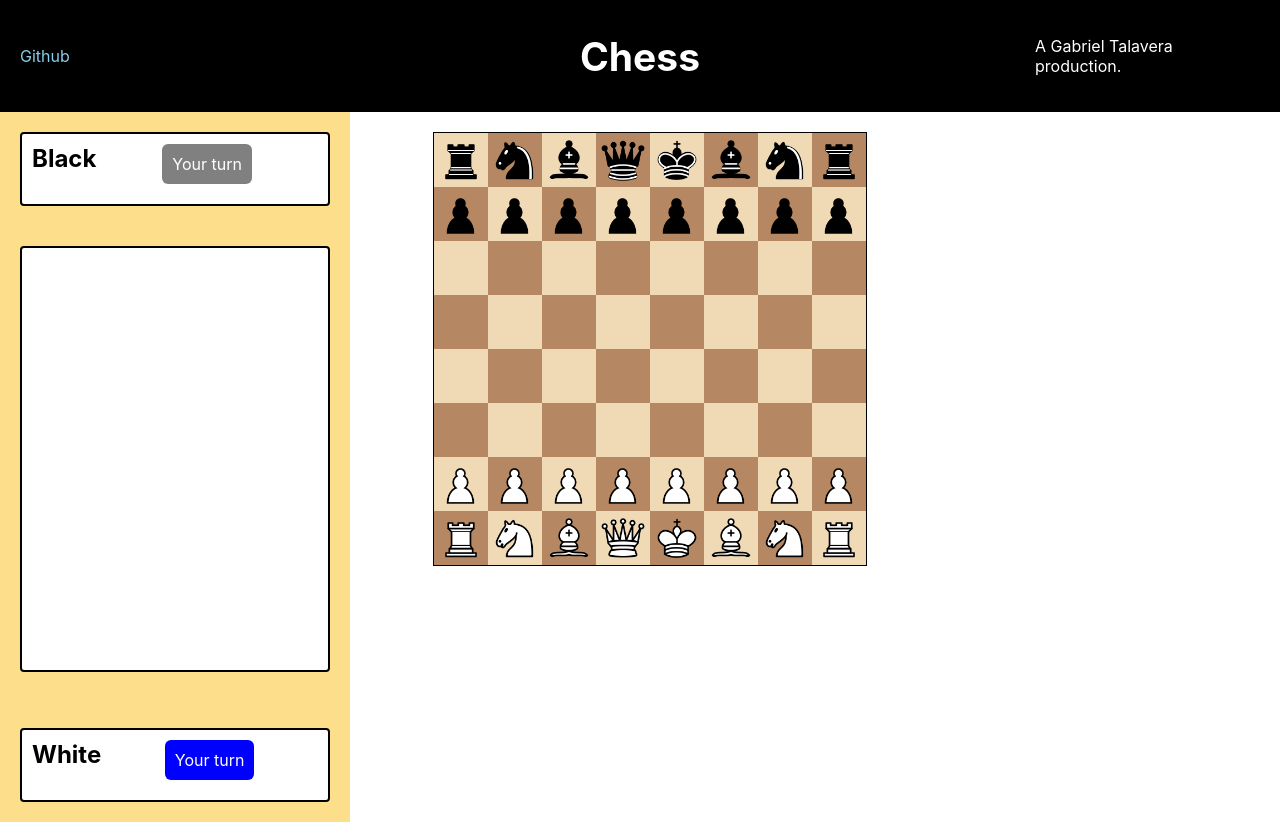
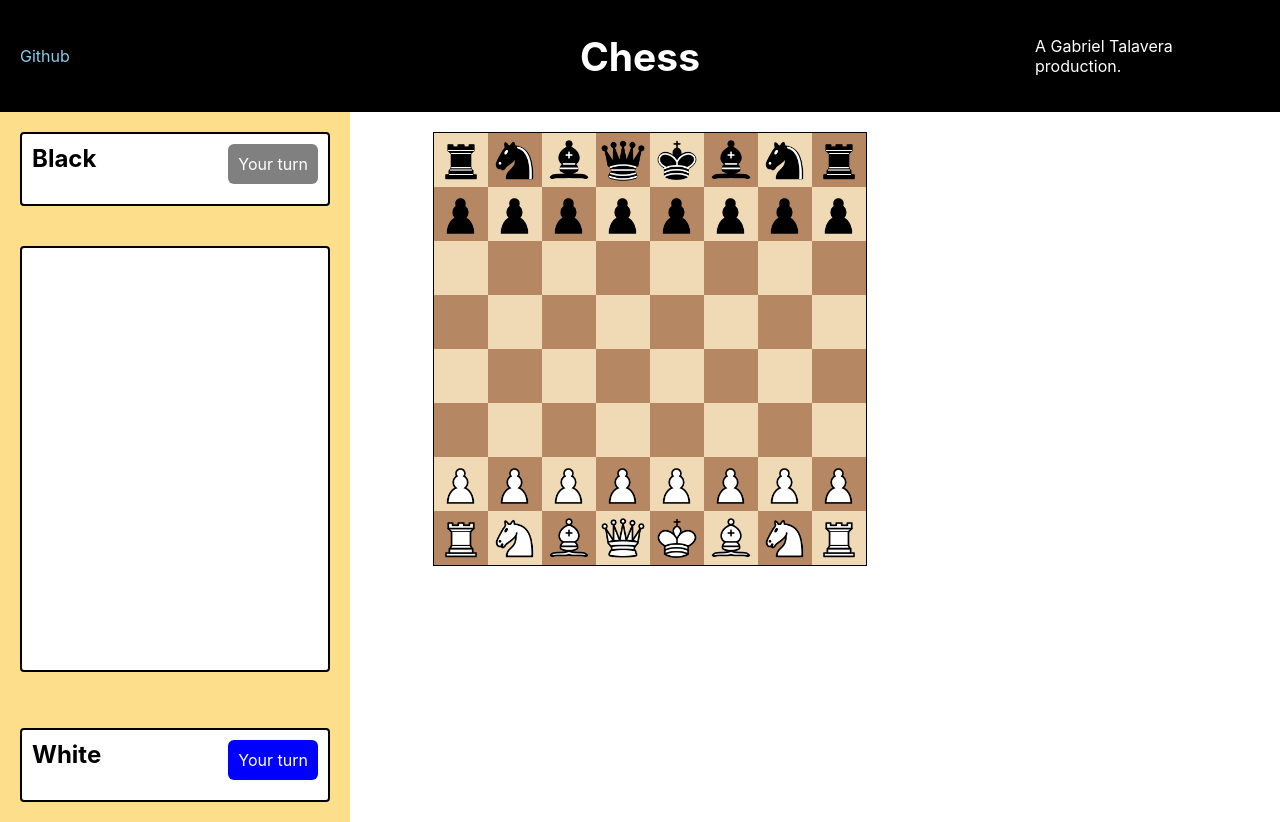
Before and after one commit to gabrieltal/chess, a React (Create React App) app: page / in a window 1280 px wide. Built offline with nearby package versions, Linux system fonts and the light colour scheme.

Commit message:
Minor clean up to the playercard flex flow

```diff
--- a/src/components/playercard.jsx
+++ b/src/components/playercard.jsx
@@ -3,10 +3,14 @@ import React from 'react';
 export default class PlayerCard extends React.Component {
   render() {
     return (
-        <div className="player-card bg-white d-flex align-items-start justify-content-between p-1 m-2">
-          <h2 className="m-0 capitalize">{this.props.player.color}</h2>
-          <span className={`bg-grey p-1 white badge ${this.props.current === this.props.player ? 'bg-blue' : 'bg-grey' }`}>Your turn</span>
+        <div className="player-card bg-white d-flex flex-column p-1 m-2">
+          <div className="d-flex justify-content-between">
+            <h2 className="m-0 capitalize">{this.props.player.color}</h2>
+            <span className={`bg-grey p-1 white badge ${this.props.current === this.props.player ? 'bg-blue' : 'bg-grey' }`}>Your turn</span>
+          </div>
+
           <div className="graveyard">
+            {this.props.graveyard}
           </div>
         </div>
     );
```
